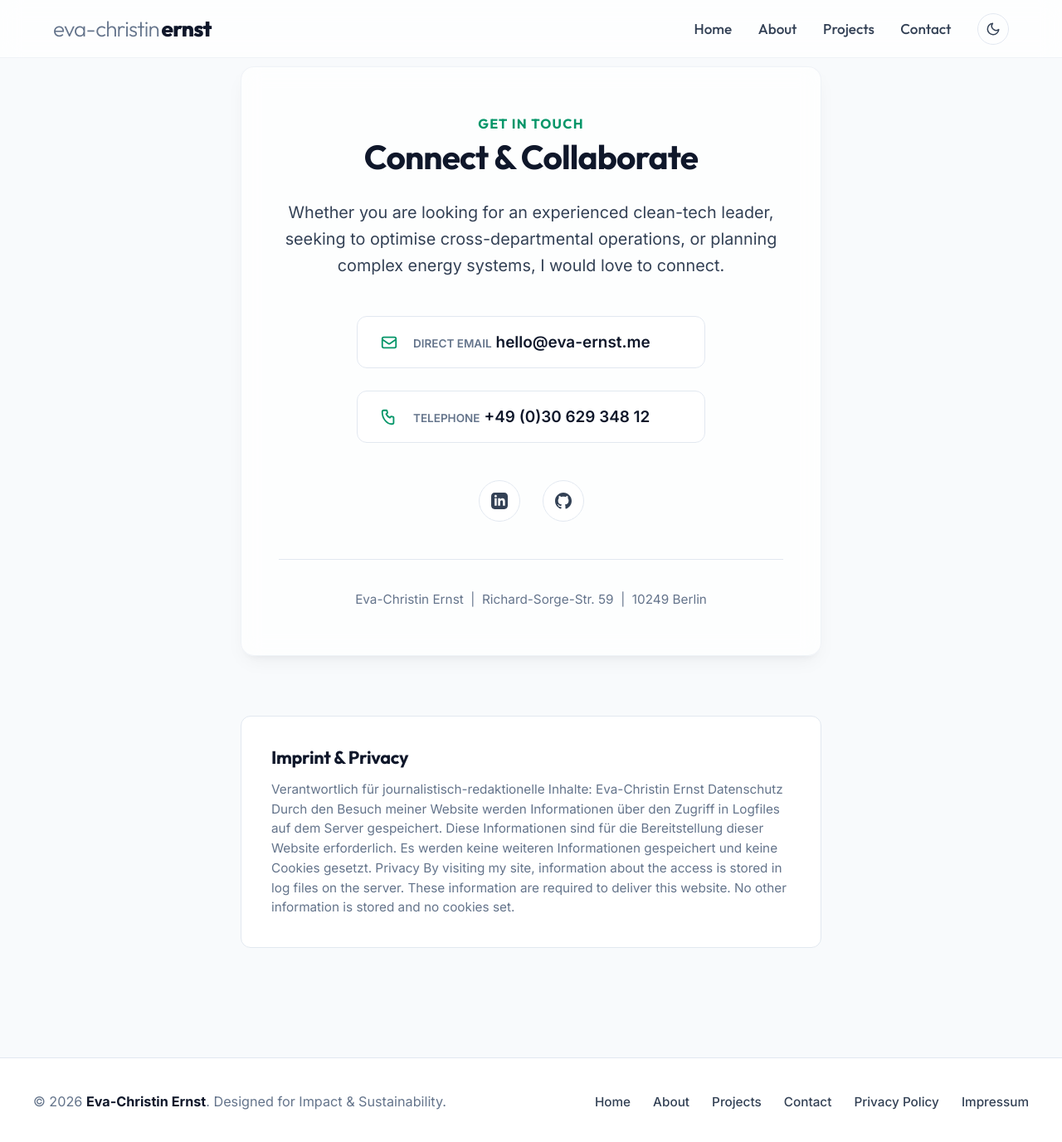
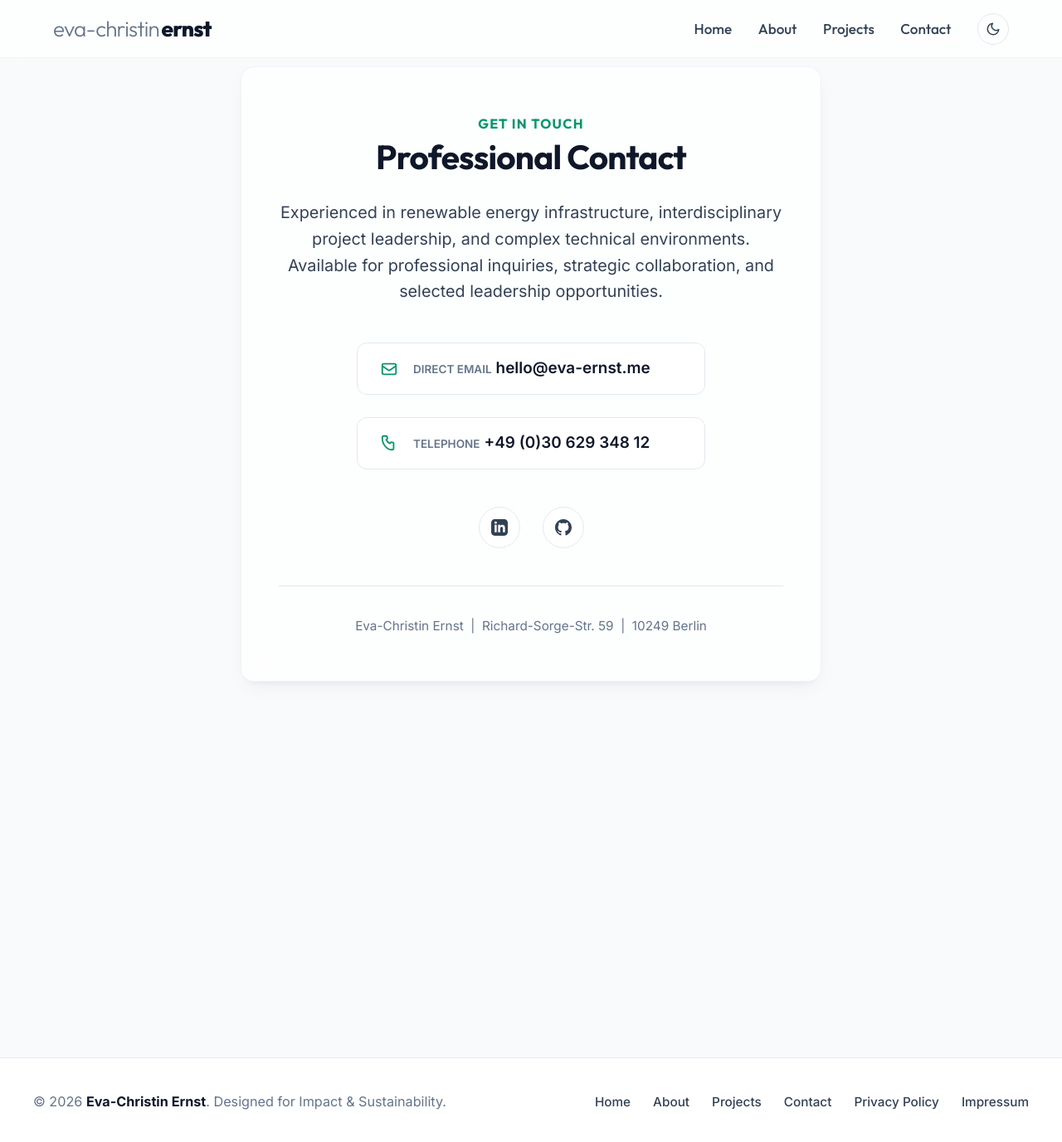
Before and after one commit to evafroehlich/website, a Jekyll site: the page built from contact.md, in a window 1280 px wide and 1382 px high. Shown: the top 1377 px of the window at 83% size. Built offline with Jekyll 4.4.1, drawn with Linux system fonts in a browser that asks for light colours.

Commit message:
Text changes details

```diff
--- a/contact.md
+++ b/contact.md
@@ -9,9 +9,10 @@ permalink: /contact/
   <!-- Sleek Contact Box -->
   <section class="contact-container glass-card">
     <span class="contact-pretitle">Get in Touch</span>
-    <h1 class="contact-title">Connect &amp; Collaborate</h1>
+    <h1 class="contact-title">Professional Contact</h1>
     <p class="contact-intro">
-      Whether you are looking for an experienced clean-tech leader, seeking to optimise cross-departmental operations, or planning complex energy systems, I would love to connect.
+      Experienced in renewable energy infrastructure, interdisciplinary project leadership, and complex technical environments.
+      Available for professional inquiries, strategic collaboration, and selected leadership opportunities.
     </p>
 
     <!-- Communication Cards -->
@@ -72,19 +73,4 @@ permalink: /contact/
       Eva-Christin Ernst &nbsp;|&nbsp; Richard-Sorge-Str. 59 &nbsp;|&nbsp; 10249 Berlin
     </div>
   </section>
-
-  <!-- Legal Privacy Box -->
-  <section id="privacy" class="privacy-section reveal-on-scroll">
-    <h2 class="privacy-title">Imprint &amp; Privacy</h2>
-    <p>
-      Verantwortlich für journalistisch-redaktionelle Inhalte: Eva-Christin Ernst
-
-      Datenschutz
-      Durch den Besuch meiner Website werden Informationen über den Zugriff in Logfiles auf dem Server gespeichert. Diese Informationen sind für die Bereitstellung dieser Website erforderlich. Es werden keine weiteren Informationen gespeichert und keine Cookies gesetzt.
-
-      Privacy
-      By visiting my site, information about the access is stored in log files on the server. These information are required to deliver this website. No other information is stored and no cookies set.
-    </p>
-  </section>
-
 </div>
```
Also changed, not shown: index.html (+7 -7 lines).
